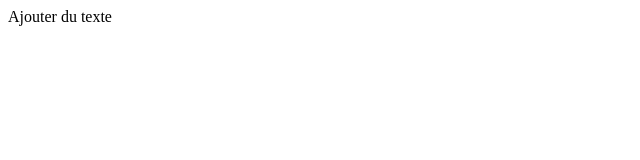
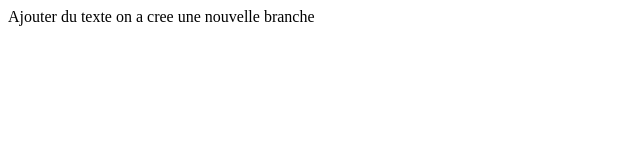
Before and after one commit to bassem-dhouieb/tp-github, a plain HTML site: page index.html in a window 1280 px wide. Shown: the whole page, without its empty margins (0-640 px from the left). Drawn offline with Linux system fonts and the light colour scheme.

Commit message:
creation d'une nouvelle branche test

```diff
--- a/index.html
+++ b/index.html
@@ -8,5 +8,6 @@
 </head>
 <body>
     Ajouter du texte
+    on a cree une nouvelle branche
 </body>
 </html>
```
